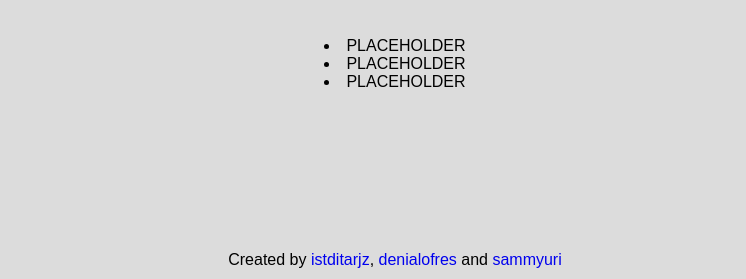
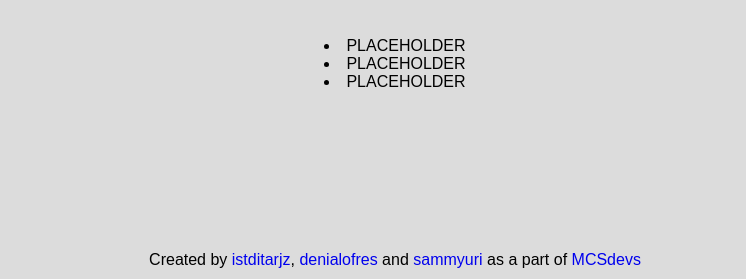
Before and after one commit to MCSdevs/MCSdevs.github.io, a plain HTML site: page index.html in a window 1280 px wide. Shown: the part 521-800 px from the top of the page, without its empty margins (245-991 px from the left). Drawn offline with Linux system fonts and the light colour scheme.

Commit message:
Update index.html

```diff
--- a/index.html
+++ b/index.html
@@ -21,6 +21,7 @@
             Created by <a href="https://github.com/istditajrz">istditarjz</a>,
             <a href="https://github.com/denialofres">denialofres</a> and
             <a href="https://github.com/sammyuri">sammyuri</a>
+            as a part of <a href="https://github.com/MCSdevs">MCSdevs</a>
         </footer>
         <script type="text/javascript">
             document.getElementById("logo").classList.add("fade");
```
